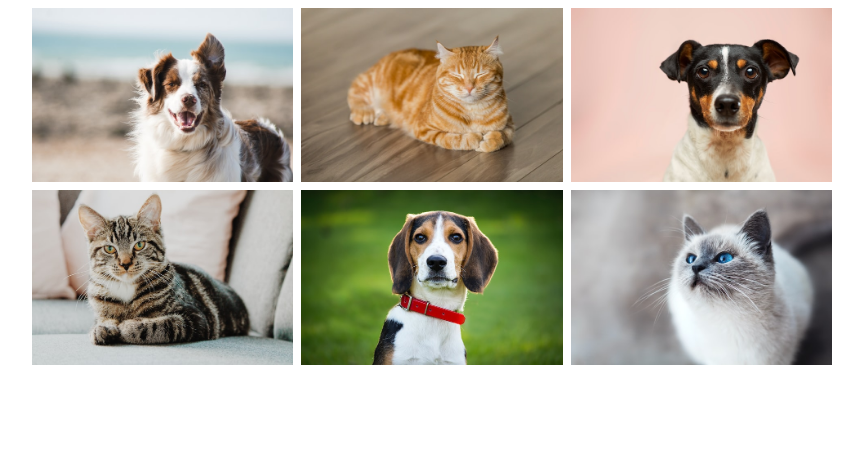
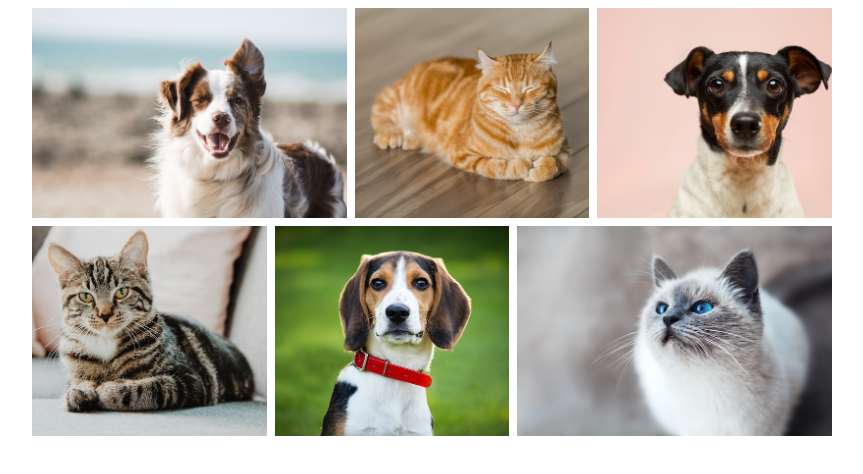
Before and after one commit to vishalicious213/flexbox-gallery, a plain HTML site: page index.html in a window 1280 px wide. Shown: the whole page, without its empty margins (208-1071 px from the left). Drawn offline with Linux system fonts and the light colour scheme.

Commit message:
.img: added height and object-fit: cover. added .expand class (applied to 1st & last piacutes) and gave it a flex-basis ot 300px. this makes the 1st and last images take up more space and creates an intersting staggered layout

```diff
--- a/index.css
+++ b/index.css
@@ -13,4 +13,10 @@
 
 img {
     width: 100%;
+    height: 100%;
+    object-fit: cover;
 }
+
+.expand {
+    flex-basis: 300px;
+}
```
